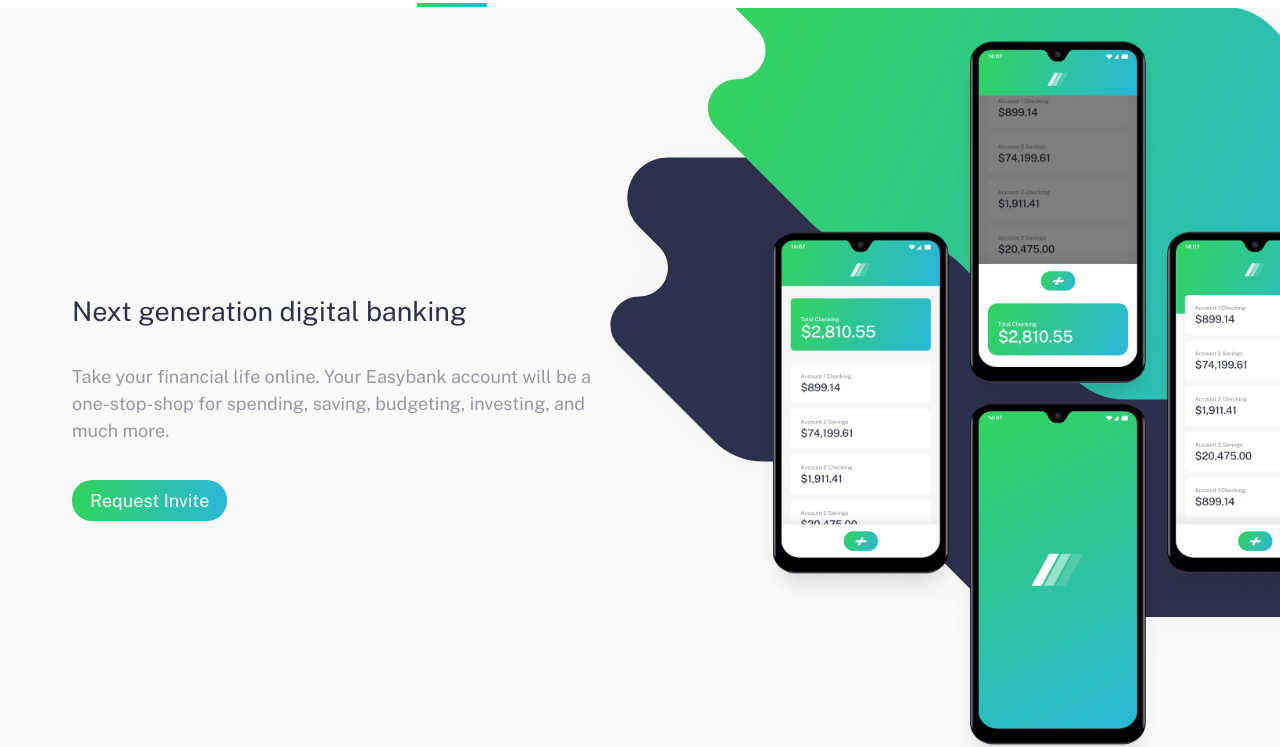
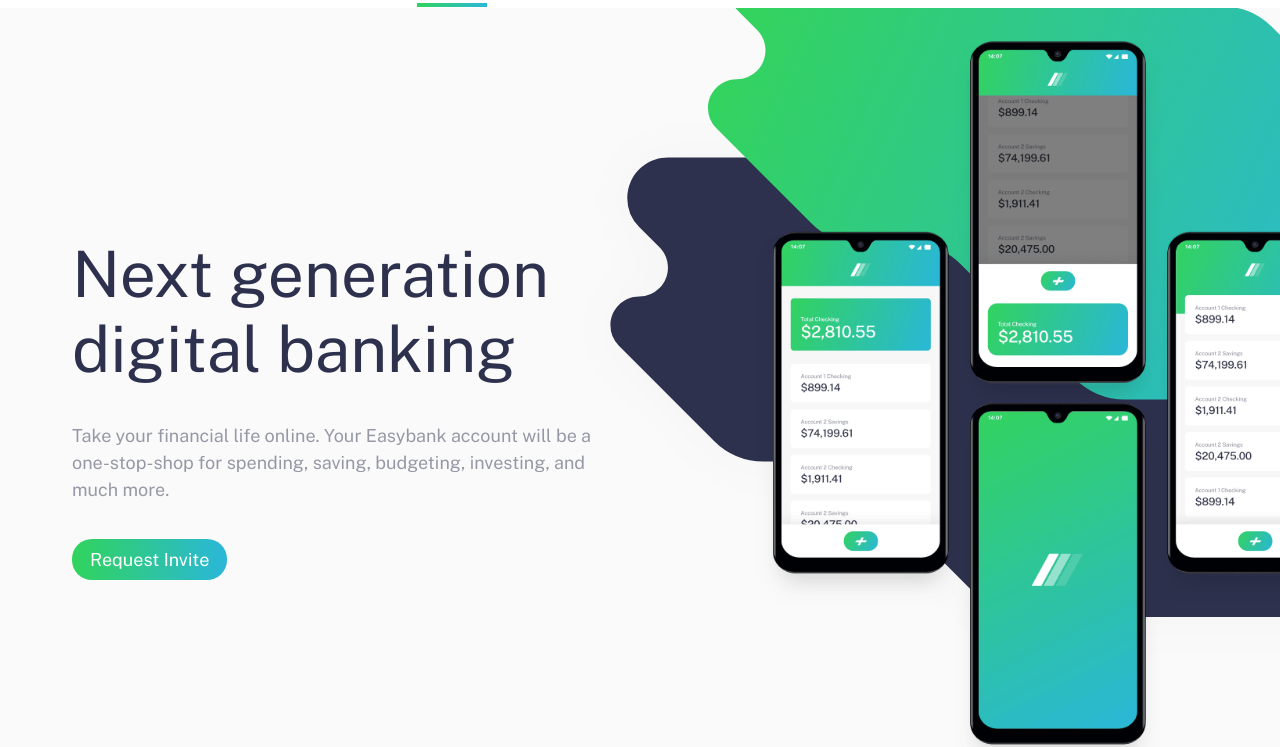
Before and after one commit to SanadAlawi/Easybank-landing-page, a plain HTML site: page index.html in a window 1280 px wide. Shown: the part 72-819 px from the top of the page. Drawn offline with nearby package versions, Linux system fonts and the light colour scheme.

Commit message:
Easybank landing page

```diff
--- a/style.css
+++ b/style.css
@@ -96,10 +96,6 @@
 
 
 
-main {
-    /* padding: 0 var(--primary-padding); */
-}
-
 /* NAVBAR STYLE */
 nav {
     display: flex;
@@ -170,6 +166,9 @@
     display: flex;
     justify-content: space-between;
     align-items: center;
+}
+.hero .content .title{
+    font-size: 5vw;
 }
 
 .hero .img {
```
